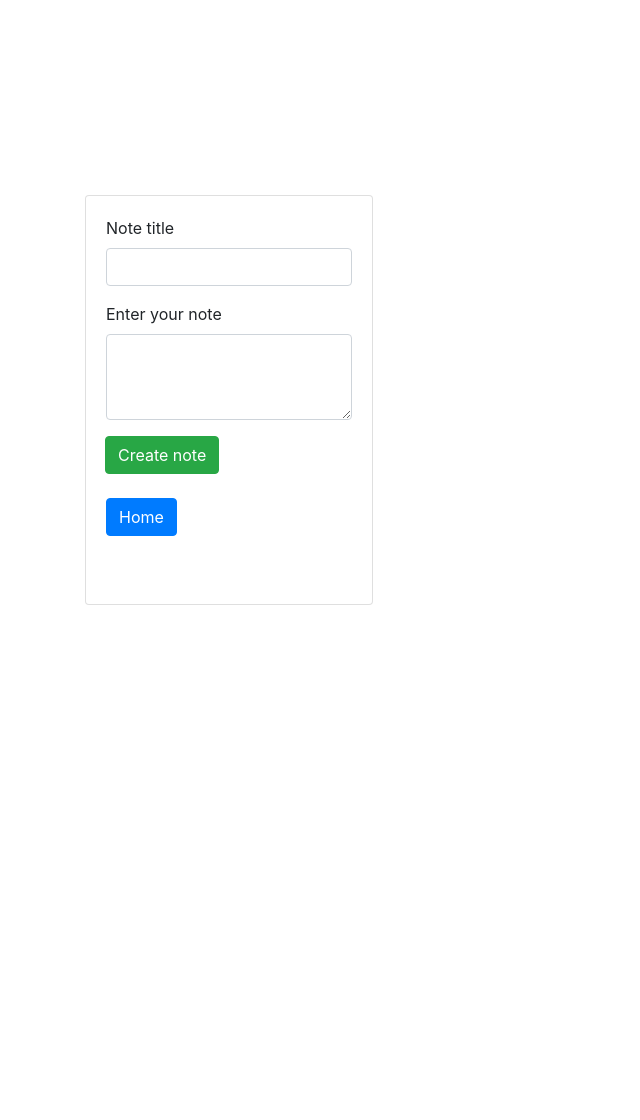
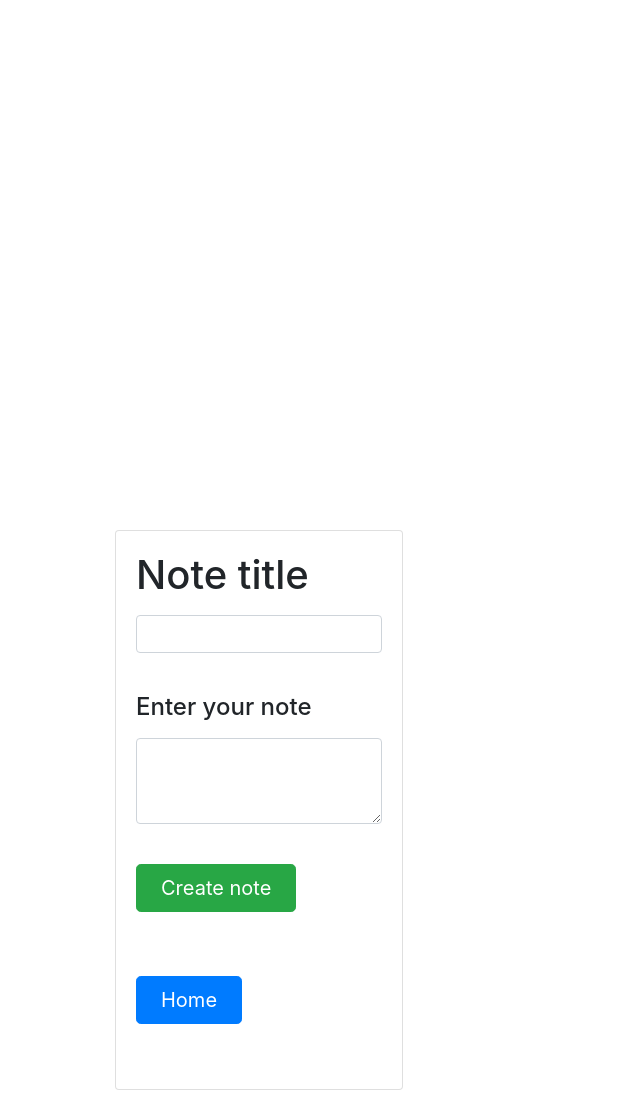
Before and after one commit to msnyman1991/noted, a Flask app: page /all_notes in a window 1280 px wide. Shown: the whole page, without its empty margins (0-640 px from the left). Before the commit the page ends 605 px from the top, so only its background shows below. Run offline with Flask 2, Linux system fonts and the light colour scheme; data that the repository does not hold is empty; some libraries are stand-ins or nearby versions.

Commit message:
updated styling of all_notes page

```diff
--- a/static/styles/style.css
+++ b/static/styles/style.css
@@ -1,9 +1,12 @@
 html,
 body {
   height: 100%;
+  padding-top: 250px;
+  padding-bottom: 40px;
+
 }
 
-body {
+ /* body {
   display: -ms-flexbox;
   display: -webkit-box;
   display: flex;
@@ -16,7 +19,7 @@ body {
   padding-top: 40px;
   padding-bottom: 40px;
   background-color: #f5f5f5;
-}
+}  */
 
 .form-signin {
   width: 100%;
--- a/templates/all_notes.html
+++ b/templates/all_notes.html
@@ -1,33 +1,33 @@
 <!DOCTYPE html>
 <html lang="en">
 <head>
-
     <link rel="stylesheet" type="text/css" href="static/styles/style.css">
     <link rel="stylesheet" href="https://stackpath.bootstrapcdn.com/bootstrap/4.3.1/css/bootstrap.min.css" integrity="sha384-ggOyR0iXCbMQv3Xipma34MD+dH/1fQ784/j6cY/iJTQUOhcWr7x9JvoRxT2MZw1T" crossorigin="anonymous">
+</head>
+<body>
 
-</head>
-
-<body>
 <div class="container">
-    <div class="card" style="width: 18rem;">
+    <div id="myData">
+        <div class="col" >
+            <div class="card" style="width: 18rem; height: 35rem; margin:30px">
+                <form method="post" action="create_note">
                     <div class="card-body">
-            <form method="post" action="create_note">
-                <div class="mb-3">
-                    <label for="exampleFormControlInput1" class="form-label">Note title</label>
+                        <label for="exampleFormControlInput1" class="form-label"><h1>Note title</h1></label>
                         <input type="text" class="form-control" name="note_topic">
                     </div>
-                <div class="mb-3">
-                    <label for="exampleFormControlTextarea1" class="form-label">Enter your note</label>
+                    <div class="card-body">
+                        <label for="exampleFormControlTextarea1" class="form-label"><h4>Enter your note</h4></label>
                         <textarea class="form-control" id="exampleFormControlTextarea1" rows="3" type="text" name="note"></textarea>
                     </div>
-                <div class="input-group-append">
-                    <input class="btn btn-success" type="submit" value="Create note">
+                    <div class="card-body">
+                        <input class="btn btn-success btn-lg px-4" type="submit" value="Create note">
                     </div>
                     <br>
-                <div class="mb-5">
-                    <a href="http://127.0.0.1:5000/" class="btn btn-primary">Home</a>
+                    <div class="card-body">
+                        <a href="http://127.0.0.1:5000/" class="btn btn-primary btn-lg px-4">Home</a>
                     </div>
                 </form>
+            </div>
         </div>
     </div>
 </div>
@@ -47,37 +47,28 @@
             });
         function appendData(data) {
             var mainContainer = document.getElementById("myData");
+            mainContainer.className = 'row row-cols-3 row-cols-md-3 g-4';
             for (var i = 0; i < data.length; i++) {
 
-                var iDiv = document.createElement('div');
+                var Outerdiv = document.createElement('div');
+                Outerdiv.className = 'col';
 
-                iDiv.id = 'myData';
-                iDiv.className = 'container';
-                document.getElementsByTagName('body')[0].appendChild(iDiv);
+                var InnerDiv = document.createElement('div');
+                InnerDiv.className = 'card';
+                InnerDiv.setAttribute("style","width:18rem; height:35rem; margin:30px");
 
-                // Now create and append to iDiv
+                document.getElementsByTagName('body')[0].appendChild(InnerDiv);
 
-                var innerDiv3 = document.createElement('div');
-                innerDiv3.className = 'row'
+                var BodyDiv = document.createElement('div');
+                BodyDiv.className = 'card-body';
+                BodyDiv.innerHTML = '<h1>'+data[i].note_topic+'</h1>' +  '<h4>'+data[i].note+'</h4>';
 
-                var innerDiv = document.createElement('div');
-                innerDiv.className = 'col';
+                mainContainer.appendChild(Outerdiv);
+                Outerdiv.appendChild(InnerDiv);
+                InnerDiv.appendChild(BodyDiv);
 
-                var innerDiv2 = document.createElement('div');
-                innerDiv2.innerHTML = 'Note Topic: ' + data[i].note_topic + ' Note: ' + data[i].note;
-                innerDiv2.className = 'card';
-
-
-                // The variable iDiv is still good... Just append to it.
-
-                iDiv.appendChild(innerDiv3);
-                innerDiv3.appendChild(innerDiv);
-                innerDiv.appendChild(innerDiv2);
             }
         }
-
-
-
 
     </script>
 </body>
```
Lines whose indentation alone changed are shown as unchanged.
